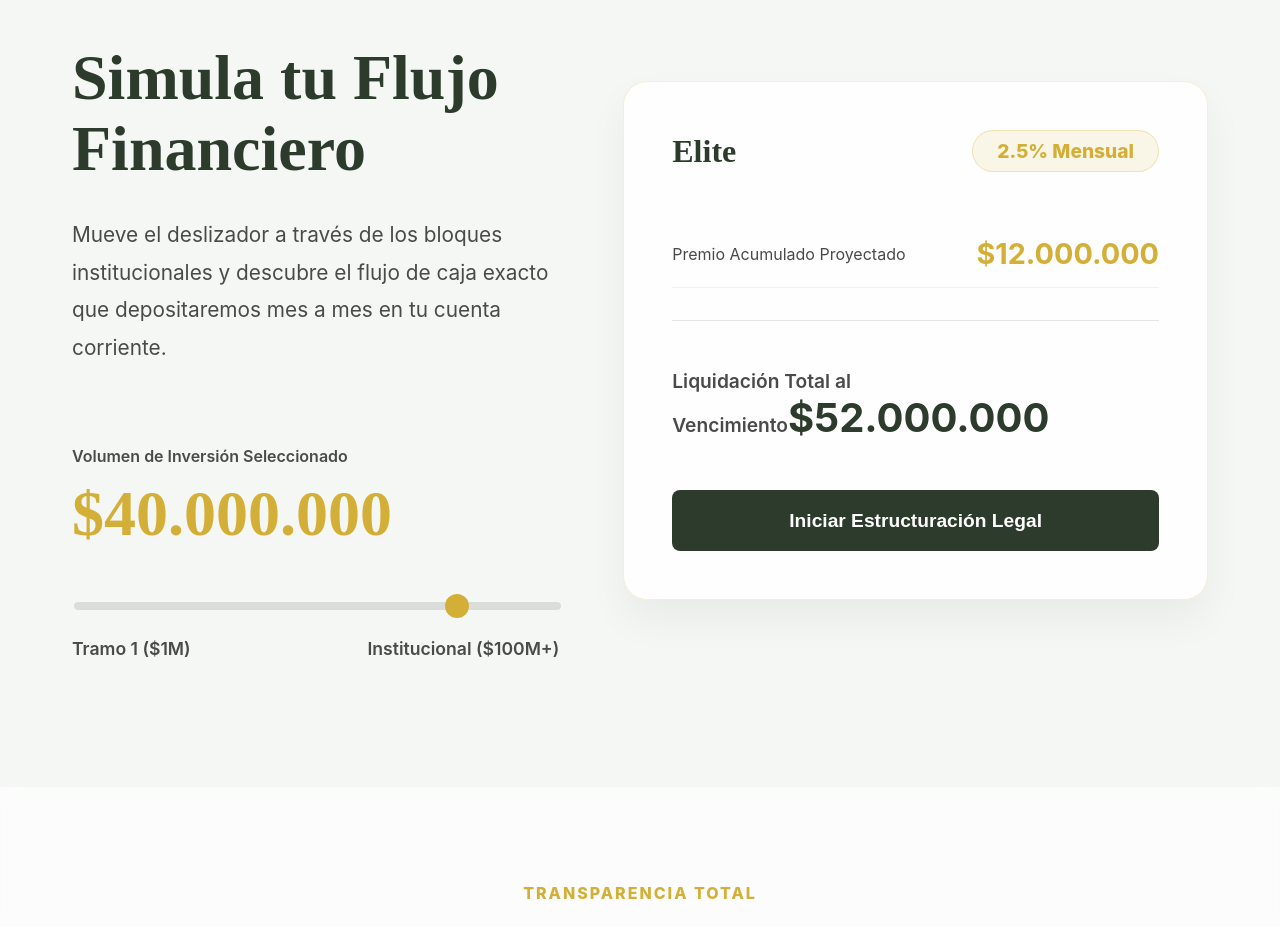
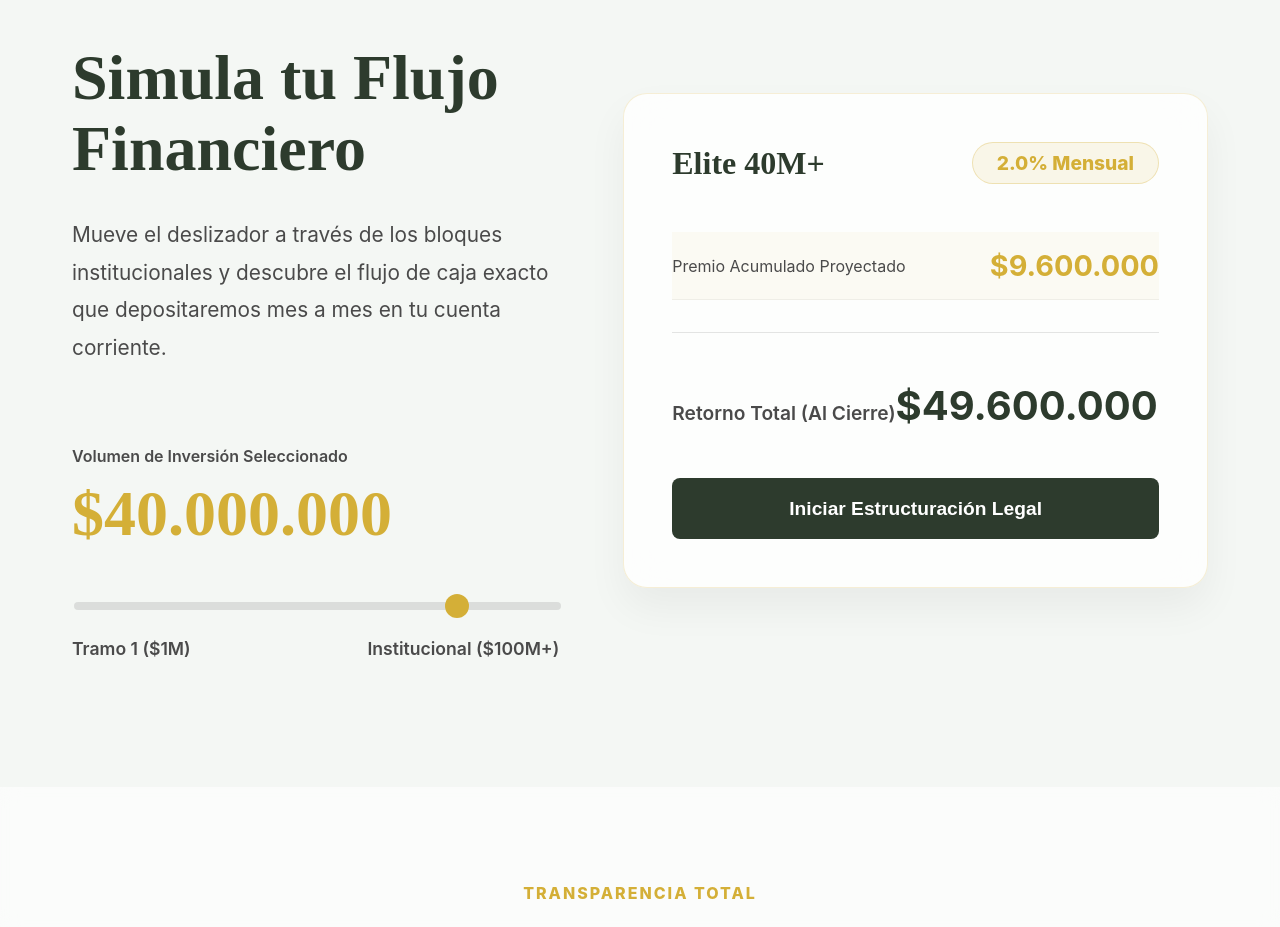
Before and after one commit to Rentapro/CrowdIn, a React (Vite) app: page / in a window 1280 px wide. Shown: the part 4160-5087 px from the top of the page. Built offline with nearby package versions, Linux system fonts and the light colour scheme.

Commit message:
Fix: Selector and rates

```diff
--- a/src/App.jsx
+++ b/src/App.jsx
@@ -150,18 +150,25 @@ function App() {
     { q: "¿La rentabilidad es fija o depende de las ventas?", a: "Es 100% fija y contractual (Capital + Premio). Nosotros garantizamos tu retorno mediante el pacto de retroventa, independiente de la velocidad de venta final del activo." },
     { q: "¿Quién administra el dinero transferido?", a: "Los fondos ingresan directamente a la cuenta corriente institucional de la Sociedad por Acciones (SpA) que desarrolla el proyecto." }
   ];
+  const [selectedPlan, setSelectedPlan] = useState('patrimonial'); // 'liquidez' o 'patrimonial'
 
-  const getTier = (amount) => {
-    if (amount >= 100000000) return { roi: 0.025, name: 'Institucional' };
-    if (amount >= 40000000) return { roi: 0.025, name: 'Elite' };
-    if (amount >= 20000000) return { roi: 0.022, name: 'Premium' };
-    if (amount >= 10000000) return { roi: 0.020, name: 'Avanzado' };
-    if (amount >= 5000000) return { roi: 0.017, name: 'Crecimiento' };
-    return { roi: 0.015, name: 'Inicio' };
+  const getTier = (val) => {
+    if (selectedPlan === 'liquidez') {
+      return val >= 40000000 ? { name: 'Elite', roi: 0.012 } : { name: 'Standard', roi: 0.009 };
+    }
+    // Plan Patrimonial (Premios al vencimiento)
+    if (val >= 100000000) return { name: 'Ultra Platinum', roi: 0.025 };
+    if (val >= 40000000) return { name: 'Elite 40M+', roi: 0.02 };
+    return { name: 'Premium', roi: 0.015 };
   };
 
   const currentTier = getTier(investment);
-  const totalReturnPremium = investment * (currentTier.roi * 12); // Calculado a 12 meses como base estándar
+
+  // Calculo de retornos
+  const monthlyEquivalent = currentTier.roi;
+  const totalReturnPremium = selectedPlan === 'liquidez'
+    ? (investment * monthlyEquivalent * 6)
+    : (investment * monthlyEquivalent * 12);
   const totalReturn = investment + totalReturnPremium;
 
   const formatCurrency = (val) => new Intl.NumberFormat('es-CL', { style: 'currency', currency: 'CLP', maximumFractionDigits: 0 }).format(val);
@@ -171,13 +178,13 @@ function App() {
     if (project) {
       if (project.type === 'PAGO MENSUAL') {
         const monthly = amount * project.roi;
-        message = `Hola equipo CrowdIn.\n\nHe simulado una inversión de *LIQUIDEZ* para el proyecto *${project.title}*.\n\n*Monto:* ${formatCurrency(amount)}\n*Plazo:* ${project.plazo}\n*Flujo Mensual:* ${formatCurrency(monthly)}\n*Retorno Total:* ${formatCurrency(amount + (monthly * 6))}\n\nSolicito validación de cupo para pago mensual.`;
+        message = `Hola equipo CrowdIn.\n\nHe simulado una inversión de *LIQUIDEZ* (0.9%-1.2% mensual) para el proyecto *${project.title}*.\n\n*Monto:* ${formatCurrency(amount)}\n*Plazo:* ${project.plazo}\n*Flujo Mensual:* ${formatCurrency(monthly)}\n*Retorno Total:* ${formatCurrency(amount + (monthly * 6))}\n\nSolicito validación de cupo.`;
       } else {
         const gain = amount * project.roi;
-        message = `Hola equipo CrowdIn.\n\nHe simulado una inversión *PREMIUM* para el proyecto *${project.title}*.\n\n*Monto:* ${formatCurrency(amount)}\n*Plazo:* ${project.plazo}\n*Ganancia Proyectada:* ${formatCurrency(gain)}\n*Total a recibir:* ${formatCurrency(amount + gain)}\n\nSolicito el borrador del Pacto de Retroventa para pago único.`;
+        message = `Hola equipo CrowdIn.\n\nHe simulado una inversión *PREMIUM* para el proyecto *${project.title}*.\n\n*Monto:* ${formatCurrency(amount)}\n*Plazo:* ${project.plazo}\n*Ganancia Proyectada:* ${formatCurrency(gain)}\n*Total a recibir:* ${formatCurrency(amount + gain)}\n\nSolicito el borrador del Pacto de Retroventa.`;
       }
     } else {
-      message = `Hola equipo CrowdIn.\nQuiero estructurar un ticket de inversión por *${formatCurrency(investment)}*.\n\nSolicito información sobre los proyectos actuales y el borrador del Pacto de Retroventa para capital + premio acumulado.`;
+      message = `Hola equipo CrowdIn.\nQuiero estructurar un ticket bajo el *PLAN ${selectedPlan.toUpperCase()}* por *${formatCurrency(investment)}*.\n\nEntiendo que mi ${selectedPlan === 'liquidez' ? 'flujo mensual' : 'premio final'} será de aproximadamente *${formatCurrency(selectedPlan === 'liquidez' ? investment * currentTier.roi : totalReturnPremium)}*.\n\nSolicito información de cupos.`;
     }
     const encodedMessage = encodeURIComponent(message);
     window.open(`https://wa.me/${WHATSAPP_NUMBER}?text=${encodedMessage}`, '_blank');
@@ -565,12 +572,16 @@ function App() {
               </div>
             </div>
 
-            <div className="result-row highlight">
-              <span style={{ color: 'var(--charcoal-mid)' }}>Premio Acumulado Proyectado</span>
-              <span className="result-val">{formatCurrency(totalReturnPremium)}</span>
+            <div className="result-row highlight" style={{ background: selectedPlan === 'liquidez' ? 'rgba(59, 130, 246, 0.05)' : 'rgba(212, 175, 55, 0.05)' }}>
+              <span style={{ color: 'var(--charcoal-mid)' }}>{selectedPlan === 'liquidez' ? 'Flujo Mensual Garantizado' : 'Premio Acumulado Proyectado'}</span>
+              <span className="result-val" style={{ color: selectedPlan === 'liquidez' ? '#3b82f6' : 'var(--gold-primary)' }}>
+                {selectedPlan === 'liquidez' ? formatCurrency(investment * currentTier.roi) : formatCurrency(totalReturnPremium)}
+              </span>
             </div>
             <div style={{ borderTop: '1px solid rgba(0,0,0,0.1)', paddingTop: '3rem', marginTop: '2rem' }}>
-              <span style={{ fontWeight: 600, fontSize: '1.2rem', color: 'var(--charcoal-mid)' }}>Liquidación Total al Vencimiento</span>
+              <span style={{ fontWeight: 600, fontSize: '1.2rem', color: 'var(--charcoal-mid)' }}>
+                {selectedPlan === 'liquidez' ? 'Retorno Total (6 meses)' : 'Retorno Total (Al Cierre)'}
+              </span>
               <span className="result-val" style={{ color: 'var(--sage-800)', fontSize: '2.5rem' }}>{formatCurrency(totalReturn)}</span>
             </div>
 
```
